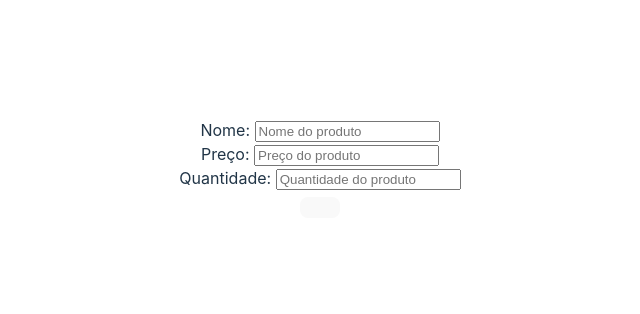
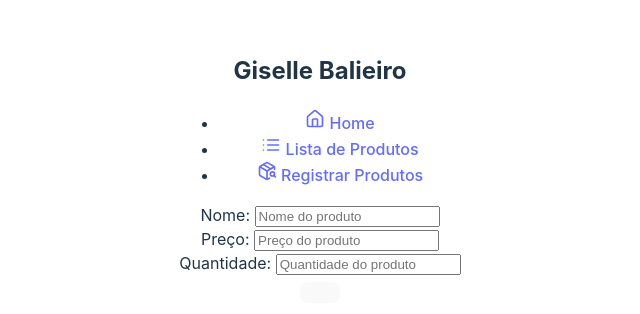
Before and after one commit to GiselleBalieiro/product-registration, a React (Vite) app: page / in a window 1280 px wide. Shown: the part 232-546 px from the top of the page, without its empty margins (320-960 px from the left). Built offline with nearby package versions, Linux system fonts and the light colour scheme.

Commit message:
feat: criação de componente e implementação no App

```diff
--- a/src/App.jsx
+++ b/src/App.jsx
@@ -3,7 +3,7 @@ import { Route, BrowserRouter as Router, Routes } from 'react-router-dom'
 import ListProduct from './Pages/ListProduct'
 import ProductRegistration from './Pages/ProductRegistration'
 import { useEffect, useState } from 'react';
-
+import Sidebar from './Components/Sidebar';
 
 function App() {
   const [product, setProduct] = useState([]);
@@ -16,16 +16,24 @@ function App() {
   }, []);
 
   useEffect(() => {
-      if(product.length > 0)
+    if (product.length > 0)
       localStorage.setItem("product", JSON.stringify(product));
   }, [product]);
 
   return (
     <Router>
+      <div className='flex'>
+        <div className='flex-1 p-6'>
+          <Sidebar />
+        </div>
+        <div className='flex-3 p-6'>
           <Routes>
-               <Route path="/" element={<ProductRegistration product={product} setProduct={setProduct}/>} />
-               <Route path="/products" element={<ListProduct product={product} setProduct={setProduct}/>} />
+            <Route path="/" element={<ProductRegistration product={product} setProduct={setProduct} />} />
+            <Route path="/register" element={<ProductRegistration product={product} setProduct={setProduct} />} />
+            <Route path="/products" element={<ListProduct product={product} setProduct={setProduct} />} />
           </Routes>
+        </div>
+      </div>
     </Router>
   )
 }
--- /dev/null
+++ b/src/Components/Sidebar.jsx
@@ -0,0 +1,30 @@
+import {Home, List, PackageSearch } from "lucide-react";
+import { Link } from "react-router-dom";
+
+const Sidebar = () => {
+
+  return (
+    <div className="flex">
+        <h2 className="text-xl font-bold mb-6">Giselle Balieiro</h2>
+        <ul className="space-y-4">
+          <li className="flex items-center gap-2 p-2 hover:bg-gray-700 rounded-md cursor-pointer">
+            <Link to="/">
+                <Home size={20} /> Home
+            </Link>
+          </li>
+          <li className="flex items-center gap-2 p-2 hover:bg-gray-700 rounded-md cursor-pointer">
+            <Link to="/products">
+                <List size={20} /> Lista de Produtos
+            </Link>
+          <li className="flex items-center gap-2 p-2 hover:bg-gray-700 rounded-md cursor-pointer">
+            <Link to="/register">
+                <PackageSearch size={20} /> Registrar Produtos
+            </Link>
+          </li>
+          </li>
+        </ul>
+      </div>
+  );
+};
+
+export default Sidebar;
```
Lines whose indentation alone changed are shown as unchanged.
